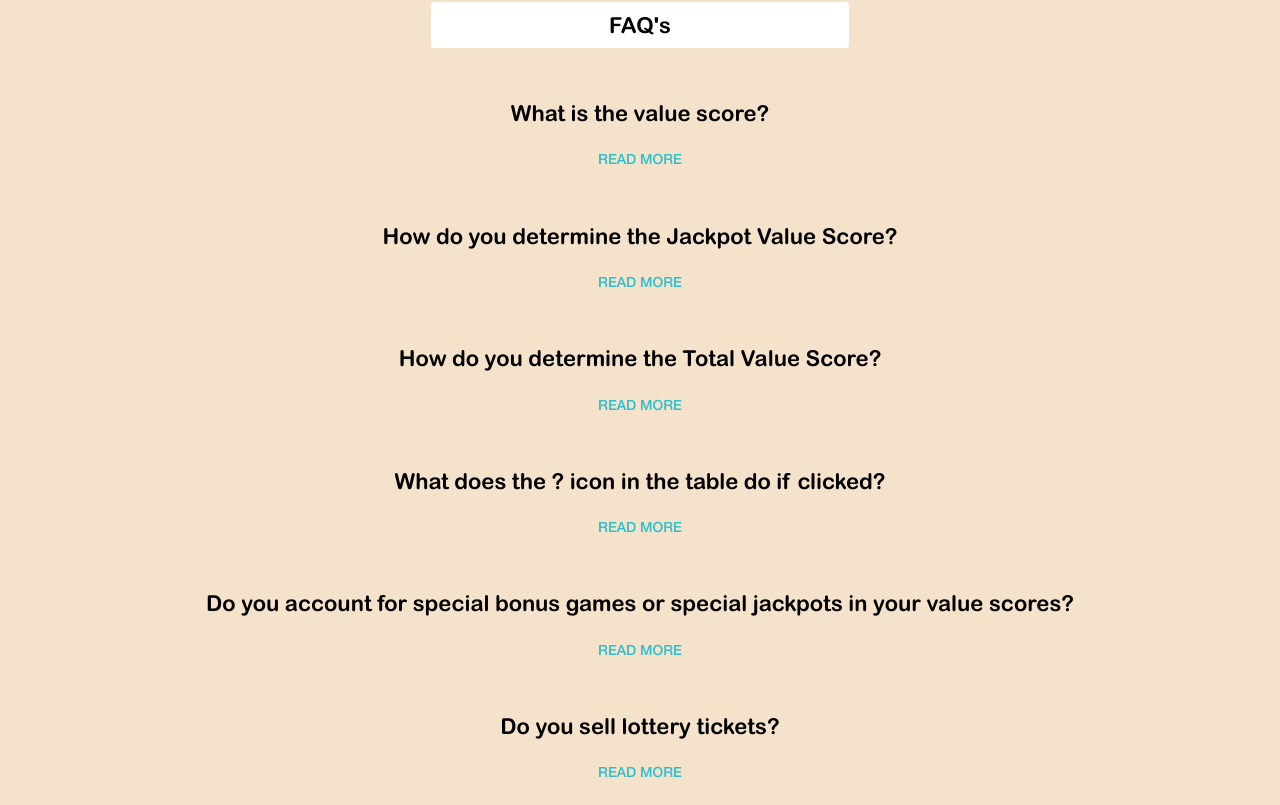
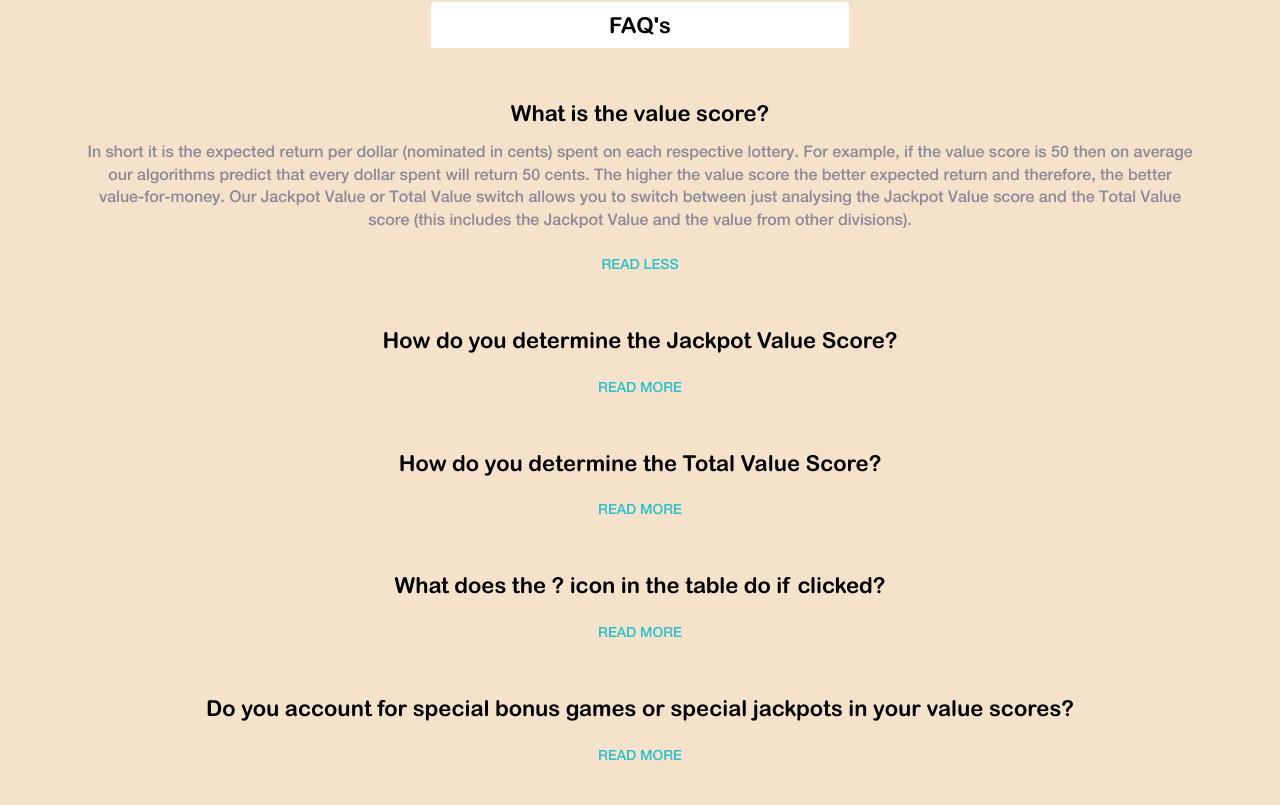
Before and after one commit to lottologic/lotto-logic, a React (Create React App) app: page /about in a window 1280 px wide. Shown: the part 1015-1820 px from the top of the page. Built offline with nearby package versions, Linux system fonts and the light colour scheme; no server answers.

Commit message:
Small changes

```diff
--- a/src/components/ValueScoreModal.jsx
+++ b/src/components/ValueScoreModal.jsx
@@ -8,7 +8,7 @@ const ValueScoreModal = ({ active, setActive }) => {
             <div className={styles.modalRoot}>
                 <h1 className="text-center mb-3">What is a Value Score? </h1>
                 <p textsize="large" className="text-justify mb-4" style={{ fontWeight: 200 }}>
-                    In short it is the expected return per dollar (nominated in cents) spent on each respective lottery. For example, if the value score is 50 then on average our algorithms predict that every dollar spent will return 50 cents. The higher the value score the better expected return and therefore, the better value-for-money. Our Jackpot Value or Total Value switch allows you to switch between just analysing the Jackpot Value score and the Total Value score (this includes the Jackpot Value and the value from other divisions).
+                    In short it is the expected return per dollar (nominated in cents) spent on each respective lottery. For example, if the value score is 50 then on average our algorithms predict that every dollar spent will return 50 cents. The higher the value score the better expected return and therefore, the better value-for-money.<br /><br />Our Jackpot Value or Total Value switch allows you to switch between just analysing the Jackpot Value score and the Total Value score (this includes the Jackpot Value and the value from other divisions).
                 </p>
             </div>
         </LocomotiveModal>
--- a/src/components/home/FAQs.jsx
+++ b/src/components/home/FAQs.jsx
@@ -1,4 +1,4 @@
-import { useRef, useState } from "react";
+import { useEffect, useRef, useState } from "react";
 import TitledSection from "../TitledSection";
 
 import styles from './faqs.module.css';
@@ -38,8 +38,8 @@ const faqData = [
     },
 ];
 
-const FAQ = ({ question, answer, index, id }) => {
-    const [isOpen, setIsOpen] = useState(false);
+const FAQ = ({ question, answer, index, id, open }) => {
+    const [isOpen, setIsOpen] = useState(open);
     const faqRef = useRef(null);
 
     const toggleFAQ = () => {
@@ -56,6 +56,15 @@ const FAQ = ({ question, answer, index, id }) => {
         }
         setIsOpen(!isOpen);
     }
+
+    useEffect(() => {
+        if (isOpen) {
+            gsap.to(faqRef.current, {
+                height: 'auto',
+                duration: 0.5,
+            });
+        }
+    })
 
     return (
         <div className="row" id={id}>
@@ -84,6 +93,7 @@ const FAQs = () => {
                         key={faq.id}
                         index={index}
                         id={`faq-${faq.id}`}
+                        open={faq.id === 1}
                     />
                 ))}
             </div>
--- a/src/components/home/HomeHero.jsx
+++ b/src/components/home/HomeHero.jsx
@@ -1,5 +1,5 @@
 import { useState } from 'react';
-import HomeHeroImage from '../../assets/images/home-hero.png';
+import HomeHeroImage from '../../assets/images/fat-piggy.svg';
 import ValueScoreModal from '../ValueScoreModal';
 
 import styles from './homeHero.module.css';
```
Also changed, not shown: src/assets/images/fat-piggy.svg (added).
